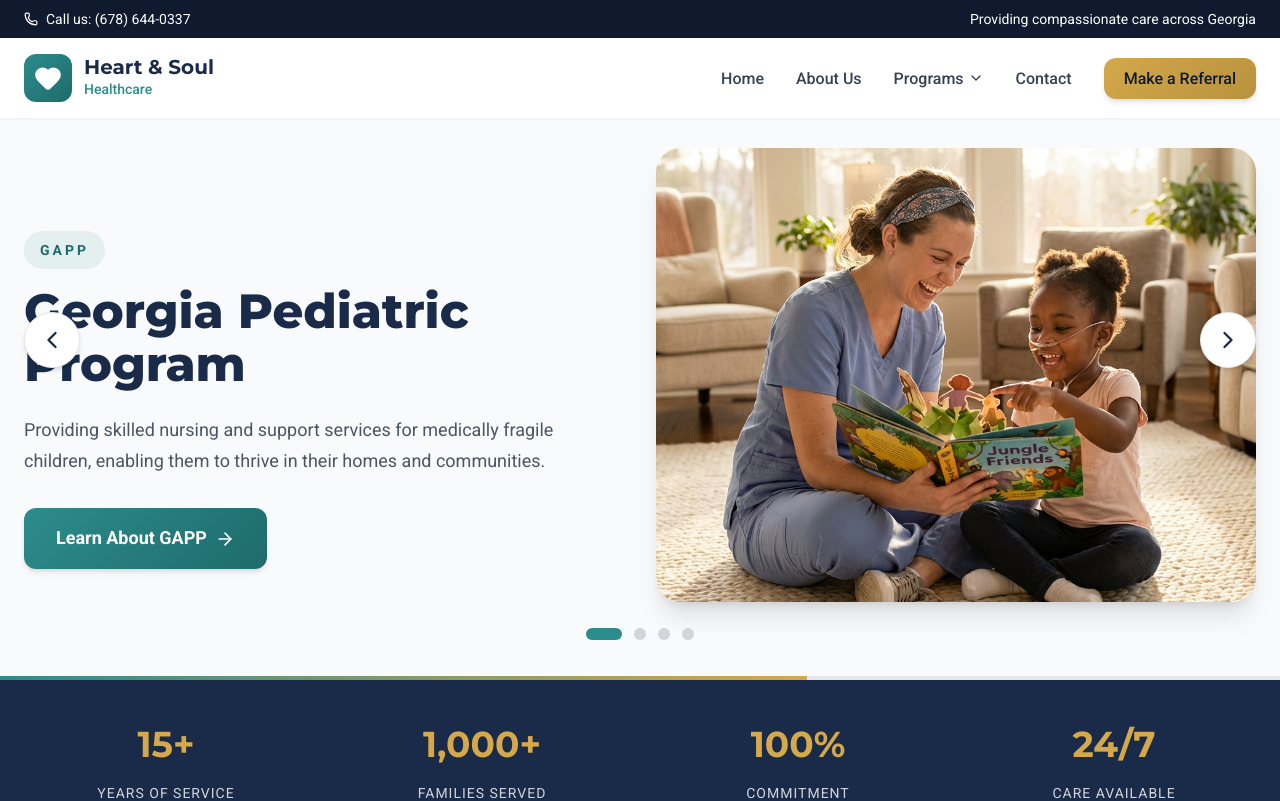
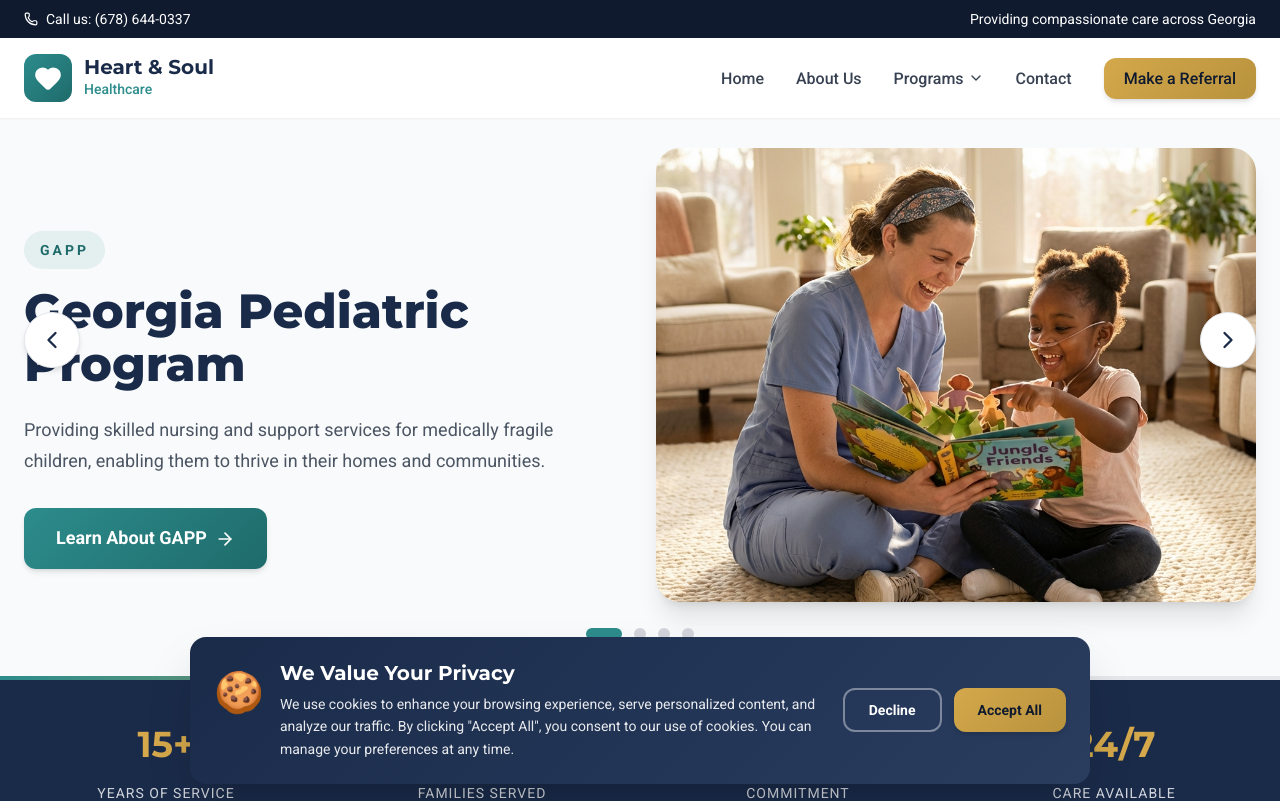
Before and after one commit to kashfr/heart-and-soul-healthcare-v2, a Next.js app: page / in a window 1280 px wide. Shown: the top 801 px of the page. Built offline with nearby package versions, Linux system fonts and the light colour scheme.

Commit message:
Add cookie consent banner component

```diff
--- a/src/app/layout.tsx
+++ b/src/app/layout.tsx
@@ -1,6 +1,7 @@
 import type { Metadata } from "next";
 import Header from "@/components/Header";
 import Footer from "@/components/Footer";
+import CookieConsent from "@/components/CookieConsent";
 import "./globals.css";
 
 export const metadata: Metadata = {
@@ -22,6 +23,7 @@ export default function RootLayout({
           {children}
         </main>
         <Footer />
+        <CookieConsent />
       </body>
     </html>
   );
--- /dev/null
+++ b/src/components/CookieConsent.module.css
@@ -0,0 +1,167 @@
+.overlay {
+  position: fixed;
+  bottom: 0;
+  left: 0;
+  right: 0;
+  z-index: 9999;
+  padding: var(--space-4);
+  animation: slideUp 0.4s ease-out;
+}
+
+.banner {
+  max-width: 900px;
+  margin: 0 auto;
+  background: linear-gradient(
+    135deg,
+    var(--color-primary) 0%,
+    var(--color-primary-light) 100%
+  );
+  border-radius: var(--radius-xl);
+  padding: var(--space-6);
+  box-shadow: var(--shadow-2xl);
+  display: flex;
+  flex-direction: column;
+  gap: var(--space-5);
+}
+
+.content {
+  display: flex;
+  align-items: flex-start;
+  gap: var(--space-4);
+}
+
+.icon {
+  font-size: 2.5rem;
+  flex-shrink: 0;
+}
+
+.text {
+  flex: 1;
+}
+
+.title {
+  font-family: var(--font-heading);
+  font-size: var(--text-xl);
+  font-weight: 700;
+  color: var(--color-white);
+  margin-bottom: var(--space-2);
+}
+
+.description {
+  font-family: var(--font-body);
+  font-size: var(--text-sm);
+  color: rgba(255, 255, 255, 0.9);
+  line-height: 1.6;
+  margin: 0;
+}
+
+.actions {
+  display: flex;
+  gap: var(--space-3);
+  justify-content: flex-end;
+}
+
+.declineBtn,
+.acceptBtn {
+  padding: var(--space-3) var(--space-6);
+  font-size: var(--text-sm);
+  font-weight: 600;
+  font-family: var(--font-body);
+  border-radius: var(--radius-lg);
+  cursor: pointer;
+  transition: all var(--transition-base);
+  border: none;
+}
+
+.declineBtn {
+  background: transparent;
+  color: var(--color-white);
+  border: 2px solid rgba(255, 255, 255, 0.4);
+}
+
+.declineBtn:hover {
+  background: rgba(255, 255, 255, 0.1);
+  border-color: rgba(255, 255, 255, 0.6);
+}
+
+.acceptBtn {
+  background: linear-gradient(
+    135deg,
+    var(--color-gold),
+    var(--color-gold-dark)
+  );
+  color: var(--color-primary-dark);
+  box-shadow: var(--shadow-md);
+}
+
+.acceptBtn:hover {
+  background: linear-gradient(
+    135deg,
+    var(--color-gold-light),
+    var(--color-gold)
+  );
+  transform: translateY(-2px);
+  box-shadow: var(--shadow-lg);
+}
+
+/* Animation */
+@keyframes slideUp {
+  from {
+    opacity: 0;
+    transform: translateY(100%);
+  }
+  to {
+    opacity: 1;
+    transform: translateY(0);
+  }
+}
+
+/* Responsive */
+@media (min-width: 768px) {
+  .banner {
+    flex-direction: row;
+    align-items: center;
+    justify-content: space-between;
+  }
+
+  .content {
+    flex: 1;
+  }
+
+  .actions {
+    flex-shrink: 0;
+  }
+}
+
+@media (max-width: 480px) {
+  .overlay {
+    padding: var(--space-3);
+  }
+
+  .banner {
+    padding: var(--space-4);
+  }
+
+  .icon {
+    font-size: 2rem;
+  }
+
+  .title {
+    font-size: var(--text-lg);
+  }
+
+  .description {
+    font-size: var(--text-xs);
+  }
+
+  .actions {
+    flex-direction: column;
+    width: 100%;
+  }
+
+  .declineBtn,
+  .acceptBtn {
+    width: 100%;
+    justify-content: center;
+  }
+}
--- /dev/null
+++ b/src/components/CookieConsent.tsx
@@ -0,0 +1,58 @@
+'use client';
+
+import { useState, useEffect } from 'react';
+import styles from './CookieConsent.module.css';
+
+const COOKIE_CONSENT_KEY = 'heartandsoul_cookie_consent';
+
+export default function CookieConsent() {
+  const [isVisible, setIsVisible] = useState(false);
+
+  useEffect(() => {
+    // Check if user has already consented
+    const hasConsented = localStorage.getItem(COOKIE_CONSENT_KEY);
+    if (!hasConsented) {
+      // Small delay before showing for better UX
+      const timer = setTimeout(() => setIsVisible(true), 1000);
+      return () => clearTimeout(timer);
+    }
+  }, []);
+
+  const handleAccept = () => {
+    localStorage.setItem(COOKIE_CONSENT_KEY, 'accepted');
+    setIsVisible(false);
+  };
+
+  const handleDecline = () => {
+    localStorage.setItem(COOKIE_CONSENT_KEY, 'declined');
+    setIsVisible(false);
+  };
+
+  if (!isVisible) return null;
+
+  return (
+    <div className={styles.overlay}>
+      <div className={styles.banner}>
+        <div className={styles.content}>
+          <div className={styles.icon}>🍪</div>
+          <div className={styles.text}>
+            <h3 className={styles.title}>We Value Your Privacy</h3>
+            <p className={styles.description}>
+              We use cookies to enhance your browsing experience, serve personalized content,
+              and analyze our traffic. By clicking &quot;Accept All&quot;, you consent to our use of cookies.
+              You can manage your preferences at any time.
+            </p>
+          </div>
+        </div>
+        <div className={styles.actions}>
+          <button onClick={handleDecline} className={styles.declineBtn}>
+            Decline
+          </button>
+          <button onClick={handleAccept} className={styles.acceptBtn}>
+            Accept All
+          </button>
+        </div>
+      </div>
+    </div>
+  );
+}
```
